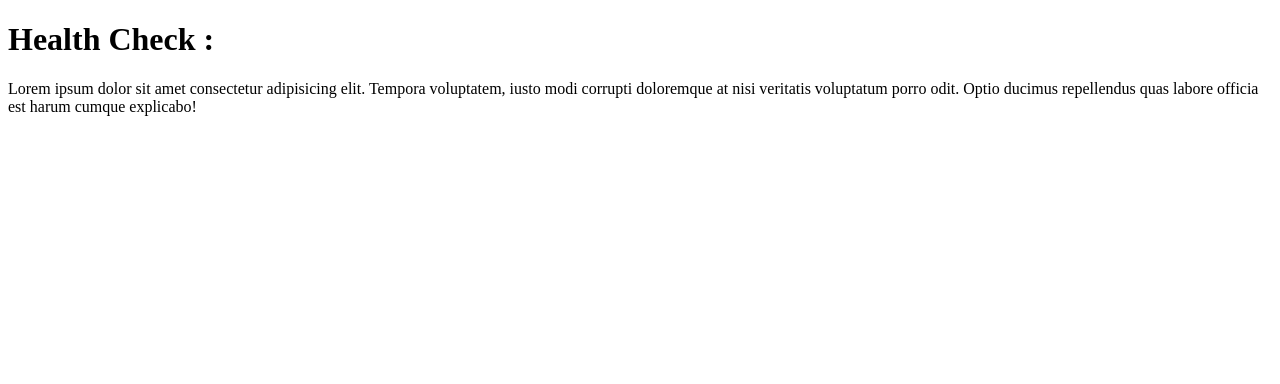
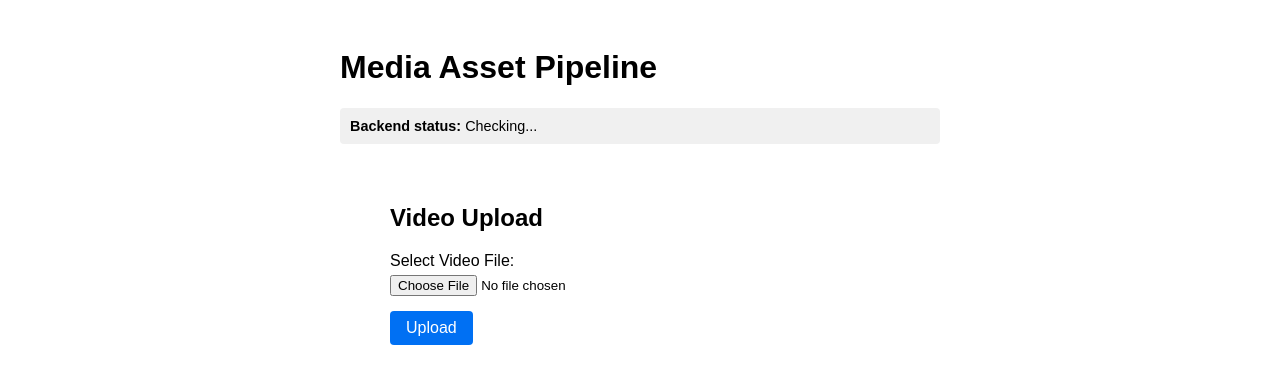
Before and after one commit to PrakhrS/Media-Asset-Pipeline, a React (Vite) app in the folder client/: page / in a window 1280 px wide. Shown: the top 384 px of the page. Built offline with nearby package versions, Linux system fonts and the light colour scheme; no server answers.

Commit message:
frontend setup for uploads

```diff
--- a/client/src/App.tsx
+++ b/client/src/App.tsx
@@ -1,6 +1,6 @@
-
 import { useEffect, useState } from 'react'
 import './App.css'
+import VideoUpload from './components/VideoUpload'
 
 function App() {
   const [data, setData] = useState("");
@@ -18,13 +18,14 @@ function App() {
   }, []);
 
   return (
-    <div>
-      <h1>Health Check :{data}</h1>
-      <p>Lorem ipsum dolor sit amet consectetur adipisicing elit. Tempora voluptatem, iusto modi corrupti doloremque at nisi veritatis voluptatum porro odit. Optio ducimus repellendus quas labore officia est harum cumque explicabo!</p>
-
+    <div style={{ fontFamily: 'sans-serif', padding: '20px', maxWidth: '600px', margin: '0 auto' }}>
+      <h1>Media Asset Pipeline</h1>
+      <div style={{ marginBottom: '20px', padding: '10px', backgroundColor: '#f0f0f0', borderRadius: '4px', fontSize: '0.9rem' }}>
+        <strong>Backend status:</strong> {data || 'Checking...'}
+      </div>
+      <VideoUpload />
     </div>
   )
-
 }
 
 export default App
--- /dev/null
+++ b/client/src/components/VideoUpload.tsx
@@ -0,0 +1,149 @@
+import React, { useState } from 'react';
+import axios from 'axios';
+
+interface VideoUploadResponse {
+  message: string;
+  video: {
+    id: number;
+    original_filename: string;
+    local_filepath: string;
+    created_at: string;
+  };
+}
+
+export default function VideoUpload() {
+  const [file, setFile] = useState<File | null>(null);
+  const [uploading, setUploading] = useState(false);
+  const [progress, setProgress] = useState(0);
+  const [error, setError] = useState<string | null>(null);
+  const [response, setResponse] = useState<VideoUploadResponse | null>(null);
+
+  const handleFileChange = (e: React.ChangeEvent<HTMLInputElement>) => {
+    if (e.target.files && e.target.files.length > 0) {
+      setFile(e.target.files[0]);
+      setError(null);
+      setResponse(null);
+      setProgress(0);
+    }
+  };
+
+  const handleUpload = async (e: React.FormEvent) => {
+    e.preventDefault();
+    if (!file) {
+      setError('Please select a video file first.');
+      return;
+    }
+
+    const formData = new FormData();
+    formData.append('asset', file);
+
+    setUploading(true);
+    setProgress(0);
+    setError(null);
+    setResponse(null);
+
+    try {
+      const res = await axios.post<VideoUploadResponse>(
+        '/api/v1/video/local-upload',
+        formData,
+        {
+          headers: {
+            'Content-Type': 'multipart/form-data',
+          },
+          onUploadProgress: (progressEvent) => {
+            if (progressEvent.total) {
+              const percentage = Math.round((progressEvent.loaded * 100) / progressEvent.total);
+              setProgress(percentage);
+            }
+          },
+        }
+      );
+
+      setResponse(res.data);
+    } catch (err: any) {
+      console.error('Upload error:', err);
+      const errMsg = err.response?.data?.error || err.message || 'Failed to upload video.';
+      setError(errMsg);
+    } finally {
+      setUploading(false);
+    }
+  };
+
+  return (
+    <div style={{ padding: '20px', maxWidth: '500px', margin: '0 auto', fontFamily: 'sans-serif' }}>
+      <h2>Video Upload</h2>
+      <form onSubmit={handleUpload}>
+        <div style={{ marginBottom: '15px' }}>
+          <label htmlFor="video-file" style={{ display: 'block', marginBottom: '5px' }}>
+            Select Video File:
+          </label>
+          <input
+            id="video-file"
+            type="file"
+            accept="video/*"
+            onChange={handleFileChange}
+            disabled={uploading}
+          />
+        </div>
+
+        {file && (
+          <div style={{ marginBottom: '15px', fontSize: '0.9rem', color: '#555' }}>
+            <strong>Selected file:</strong> {file.name} ({(file.size / (1024 * 1024)).toFixed(2)} MB)
+          </div>
+        )}
+
+        <button
+          type="submit"
+          disabled={!file || uploading}
+          style={{
+            padding: '8px 16px',
+            cursor: (!file || uploading) ? 'not-allowed' : 'pointer',
+            backgroundColor: '#0070f3',
+            color: '#fff',
+            border: 'none',
+            borderRadius: '4px',
+            fontSize: '1rem',
+          }}
+        >
+          {uploading ? 'Uploading...' : 'Upload'}
+        </button>
+      </form>
+
+      {uploading && (
+        <div style={{ marginTop: '15px' }}>
+          <div style={{ width: '100%', backgroundColor: '#eee', borderRadius: '4px', height: '10px' }}>
+            <div
+              style={{
+                width: `${progress}%`,
+                backgroundColor: '#0070f3',
+                height: '100%',
+                borderRadius: '4px',
+                transition: 'width 0.1s ease-in-out',
+              }}
+            />
+          </div>
+          <div style={{ fontSize: '0.9rem', marginTop: '5px', textAlign: 'right' }}>
+            {progress}%
+          </div>
+        </div>
+      )}
+
+      {error && (
+        <div style={{ marginTop: '15px', color: '#ff0000', padding: '10px', border: '1px solid #ff0000', borderRadius: '4px', backgroundColor: '#fff5f5' }}>
+          <strong>Error:</strong> {error}
+        </div>
+      )}
+
+      {response && (
+        <div style={{ marginTop: '15px', color: '#006600', padding: '10px', border: '1px solid #006600', borderRadius: '4px', backgroundColor: '#f5fff5' }}>
+          <strong>Success:</strong> {response.message}
+          <div style={{ marginTop: '5px', fontSize: '0.9rem', color: '#333' }}>
+            <div><strong>ID:</strong> {response.video.id}</div>
+            <div><strong>Filename:</strong> {response.video.original_filename}</div>
+            <div><strong>Saved Path:</strong> {response.video.local_filepath}</div>
+          </div>
+        </div>
+      )}
+    </div>
+  );
+}
```
Also changed, not shown: 1 other file (tests, documents, lock files or other folders).
